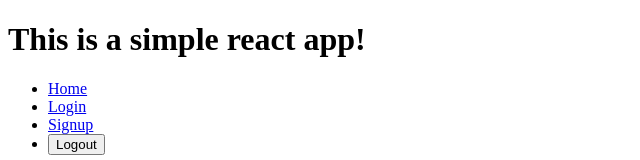
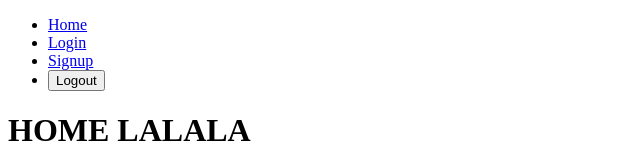
Before and after one commit to OnyJ/PetitBacAppReact, a React (Create React App) app: page / in a window 1280 px wide. Shown: the top 160 px of the page, without its empty margins (0-640 px from the left). Built offline with nearby package versions, Linux system fonts and the light colour scheme; no server answers.

Commit message:
remove App.jsx text

```diff
--- a/src/App.jsx
+++ b/src/App.jsx
@@ -5,11 +5,11 @@ import Signup from "./authentication/pages/Signup";
 import Navbar from "./application/components/Navbar";
 import { BrowserRouter as Router, Route, Switch } from "react-router-dom";
 import CurrentGame from "./game/CurrentGame/pages/CurrentGame";
+import "./App.scss";
 
 const App = () => {
   return (
     <>
-      <h1>This is a simple react app!</h1>
       <Router>
         <Navbar />
         <Switch>
```
